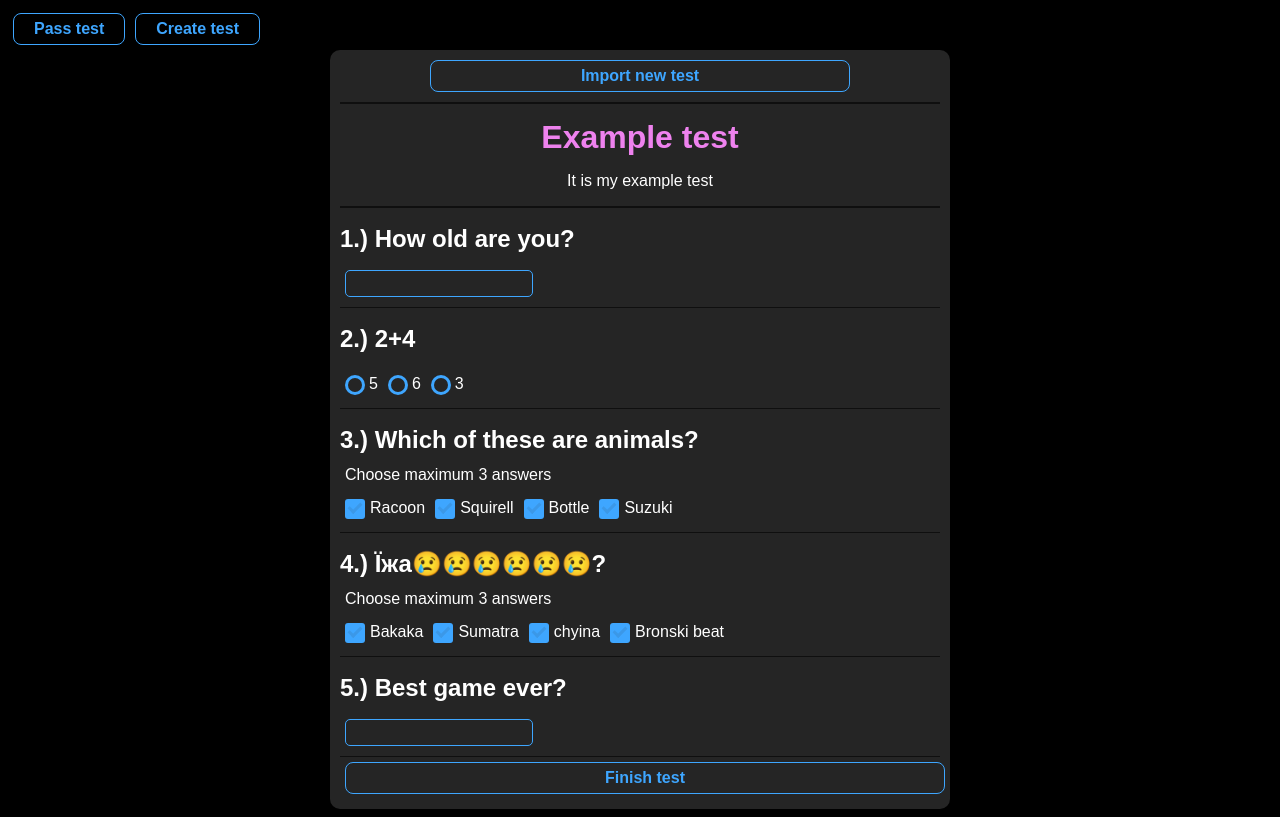
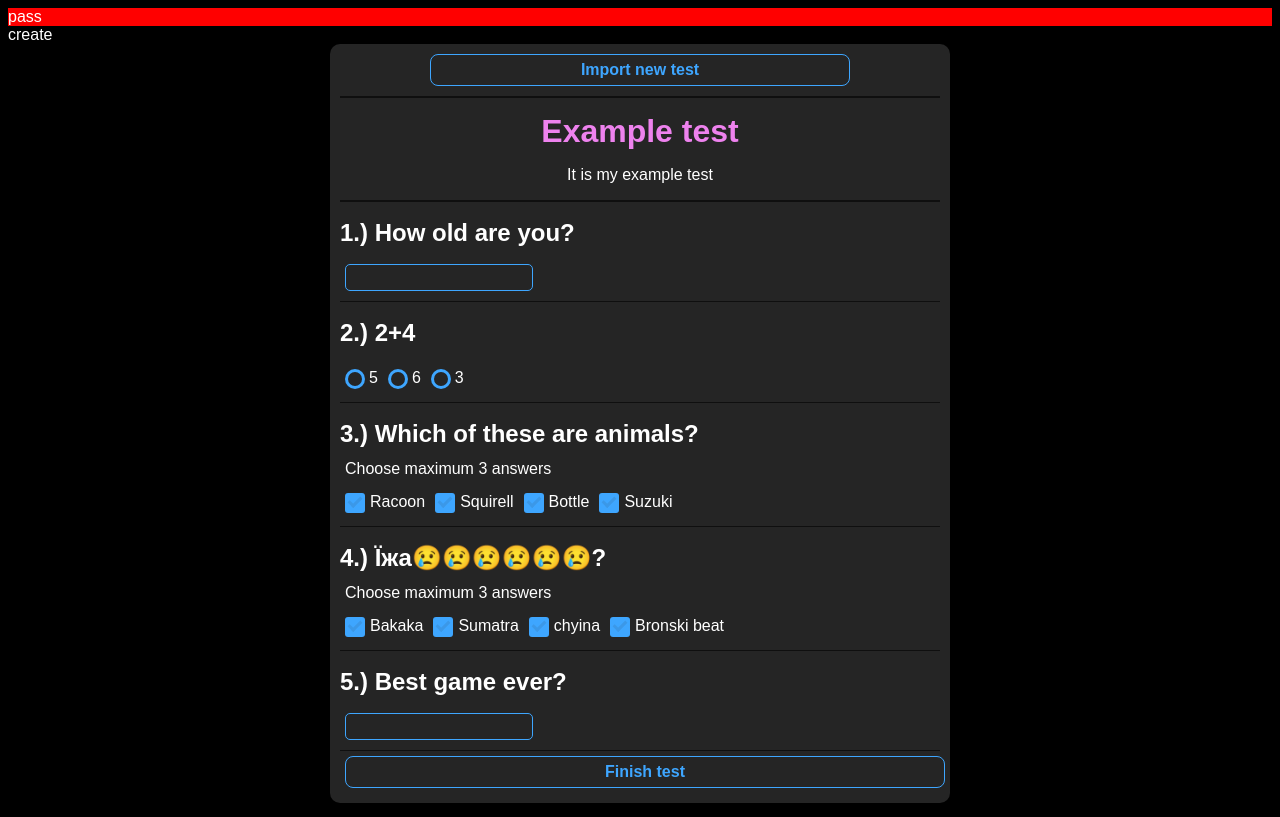
Before and after one commit to ronikiienko/tests_app, a React (Vite) app: page / in a window 1280 px wide. Built offline with nearby package versions, Linux system fonts and the light colour scheme.

Commit message:
wip: add tabs component

```diff
--- /dev/null
+++ b/src/StyledElements/Tabs/Tabs.css
@@ -0,0 +1,3 @@
+.selected-tab {
+    background-color: red;
+}
--- /dev/null
+++ b/src/StyledElements/Tabs/Tabs.jsx
@@ -0,0 +1,28 @@
+import PropTypes from 'prop-types';
+import React from 'react';
+import './Tabs.css';
+
+
+export const Tabs = ({openedTab, setOpenedTab, tabsArray}) => {
+    const handleClick = (event) => {
+        setOpenedTab(event.target.id);
+    };
+    return (
+        <div onClick={handleClick}>
+            {tabsArray.map(tab => {
+                return (
+                    <div className={openedTab === tab.id ? 'selected-tab' : ''} id={tab.id}>{tab.label}</div>
+                );
+            })}
+        </div>
+    );
+};
+
+Tabs.propTypes = {
+    tabsArray: PropTypes.arrayOf(PropTypes.shape({
+        label: PropTypes.oneOfType([PropTypes.number, PropTypes.string]),
+        id: PropTypes.oneOfType([PropTypes.number, PropTypes.string]),
+    })),
+    openedTab: PropTypes.oneOfType([PropTypes.string, PropTypes.number]),
+    setOpenedTab: PropTypes.func,
+};
--- a/src/components/App.jsx
+++ b/src/components/App.jsx
@@ -1,6 +1,6 @@
 import React from 'react';
 import {MAIN_TAB_KEY, MAIN_TABS_MAP} from '../consts.js';
-import {Button} from '../StyledElements/Button/Button.jsx';
+import {Tabs} from '../StyledElements/Tabs/Tabs.jsx';
 import {getItemFromStorage, setItemToStorage} from '../utils.js';
 import PassTest from './passTest/PassTest.jsx';
 
@@ -18,15 +18,20 @@ export default function App() {
 
     return (
         <>
-            {/*<div>
-                <button onClick={saveAsd}>Save as</button>
-            </div>*/}
-            <Button onClick={() => {
-                setTab(MAIN_TABS_MAP.pass);
-            }}>Pass test</Button>
-            <Button onClick={() => {
-                setTab(MAIN_TABS_MAP.create);
-            }}>Create test</Button>
+            <Tabs
+                tabsArray={[{id: MAIN_TABS_MAP.pass, label: MAIN_TABS_MAP.pass}, {
+                    id: MAIN_TABS_MAP.create,
+                    label: MAIN_TABS_MAP.create,
+                }]}
+                openedTab={mainTab}
+                setOpenedTab={setMainTab}
+            />
+            {/*<Button onClick={() => {*/}
+            {/*    setTab(MAIN_TABS_MAP.pass);*/}
+            {/*}}>Pass test</Button>*/}
+            {/*<Button onClick={() => {*/}
+            {/*    setTab(MAIN_TABS_MAP.create);*/}
+            {/*}}>Create test</Button>*/}
             {mainTab === MAIN_TABS_MAP.pass && <PassTest/>}
             {/*{mainTab === 'create' && <CreateTest/>}*/}
         </>
--- a/src/components/passTest/Question.jsx
+++ b/src/components/passTest/Question.jsx
@@ -26,10 +26,6 @@ export function Question({questionData, questionIndex, answers, setAnswers}) {
     } else {
         maxChecked = questionData.maxChecked;
     }
-
-    React.useEffect(() => {
-        console.log(answers);
-    }, [answers]);
 
     function handleChange(event, checkboxNumber) {
         setAnswers(prevAnswers => {
--- a/src/utils.js
+++ b/src/utils.js
@@ -53,7 +53,7 @@ export const parseJSON = (jsonString, decode = false) => {
         console.log(e);
         return undefined;
     }
-};
+}
 export const getItemFromStorage = (itemName, decode) => {
     try {
         if (decode) {
```
